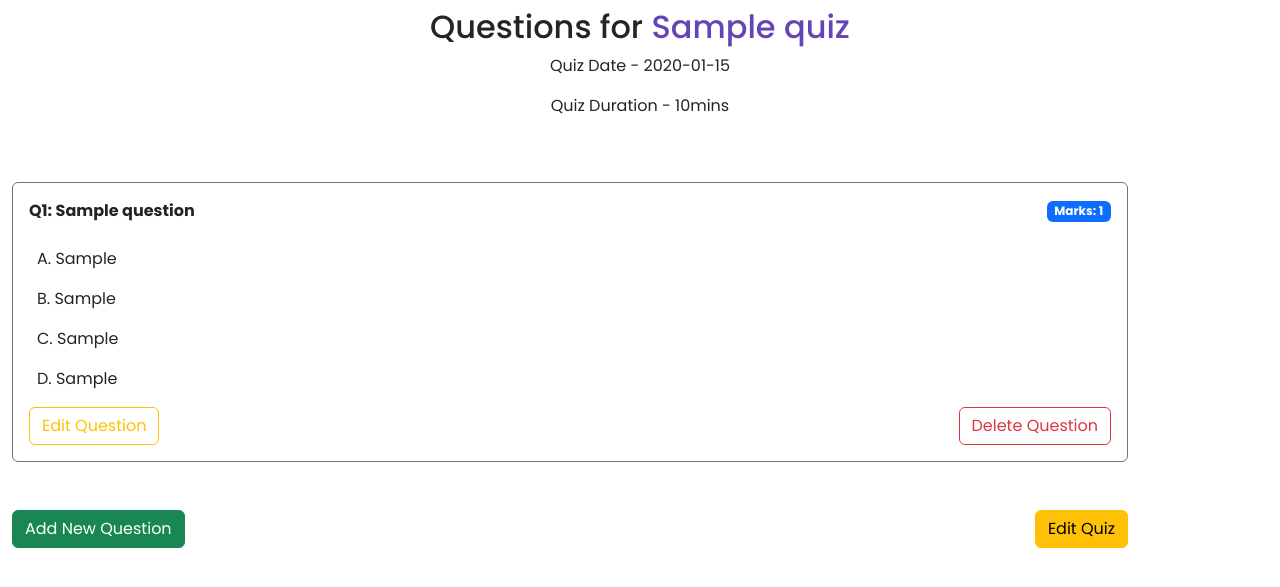
After one commit to Kaushal00Vaid/QuizMaster-V1, a Flask app: a page that uses templates/questions.html in a window 1280 px wide. The commit adds this page. Shown: the top 587 px of the page. Run offline with Flask 3, Linux system fonts and the light colour scheme; the visitor is signed in with stand-in values (Sample User, id 1); tables that the repository leaves empty hold one stand-in row (values such as "Sample post").

Commit message:
Built Admin dashboard with CRUD operations for subjects, chapters, quizzes, and questions

```diff
--- a/routes.py
+++ b/routes.py
@@ -209,7 +209,7 @@ def edit_subject(subject_name):
         subject.description = description
         db.session.commit()
         flash(f"Subject '{subject.name}' updated successfully!", "success")
-        return redirect(url_for('adminDashboard'))
+        return redirect(url_for('chapter_list', subject_name=subject.name))
     return render_template('editSubject.html', subject=subject)
 
 # -----------------------------------------------------------------------
@@ -228,7 +228,7 @@ def chapter_list(subject_name):
     chapter_list = subject.chapters
     return render_template('chapters.html', subject=subject, chapters=chapter_list)
 
-# Add new Chapter GET
+# Add new Chapter
 @app.route('/adminDashboard/<subject_name>/addChapter', methods=["GET","POST"])
 @admin_auth_required
 def addChapter(subject_name):
@@ -304,7 +304,7 @@ def edit_chapter(subject_name, chapter_name):
         chapter.description = description
         db.session.commit()
         flash(f"Chapter '{chapter.name}' updated successfully!", "success")
-        return redirect(url_for('chapter_list', subject_name=subject_name))
+        return redirect(url_for('quizzes_list', subject_name=subject_name, chapter_name=chapter.name))
     return render_template('editChapter.html', chapter=chapter, subject=subject)
 
 # -----------------------------------------------------------------------
@@ -324,8 +324,218 @@ def quizzes_list(chapter_name,subject_name):
     quizzes = chapter.quizzes
     return render_template('quizzes.html', subject=subject, chapter=chapter, quizzes=quizzes)
 
+# quiz create
+@app.route('/adminDashboard/<subject_name>/<chapter_name>/addQuiz', methods=["GET","POST"])
+@admin_auth_required
+def addQuiz(subject_name,chapter_name):
+    subject = Subject.query.filter_by(name=subject_name).first()
+    chapter = Chapter.query.filter_by(name=chapter_name, subject_id=subject.id).first()
+    if not subject or not chapter:
+        flash('Subject or Chapter not found', category='danger')
+        return redirect(url_for('adminDashboard'))
+
+    if request.method == 'POST':
+        title = request.form.get('title')
+        # handling dates
+        date_string = request.form.get('date')
+        date = datetime.strptime(date_string, '%Y-%m-%d').date()
+        duration = int(request.form.get('duration'))
+
+        # checking if all fields are filled up
+        if title=='' or date=='' or duration=='':
+            flash('All fields are required', category='danger')
+            return redirect(url_for('addQuiz', subject_name=subject_name, chapter_name=chapter.name))
+
+        if duration<0:
+            flash('Duration should be a number and should be Positive', category='danger')
+            return redirect(url_for('addQuiz', subject_name=subject_name, chapter_name=chapter.name))
+
+        new_quiz = Quiz(title=title, date=date, chapter_id=chapter.id, duration=duration)
+        db.session.add(new_quiz)
+        db.session.commit()
+        flash(f"Quiz '{new_quiz.title}' added successfully!", "success")
+        return redirect(url_for('quizzes_list', subject_name=subject_name, chapter_name=chapter.name))
+
+    return render_template('addQuiz.html', subject=subject, chapter=chapter)
+
+# quiz delete
+@app.route('/adminDashboard/delete/quiz/<int:quiz_id>', methods=['POST'])
+@admin_auth_required
+def delete_Quiz(quiz_id):
+    quiz = Quiz.query.get(quiz_id)
+    chapter = quiz.chapter
+    subject = chapter.subject
+    if not quiz:
+        flash('Quiz not found', category='danger')
+        return redirect(url_for('quizzes_list', subject_name=subject.name, chapter_name=chapter.name))
+
+    # quiz --> question
+
+    # fetching questions
+    questions = Question.query.filter_by(quiz_id=quiz.id).all()
+    for question in questions:
+        # Delete all questions related to this quiz
+        Question.query.filter_by(quiz_id=quiz.id).delete()
+
+    # Delete the quiz
+    db.session.delete(quiz)
+    db.session.commit()
+
+    flash(f"Quiz '{quiz.title}' and all related data deleted successfully!", "success")
+    return redirect(url_for('quizzes_list', subject_name=subject.name, chapter_name=chapter.name))
+
+# quiz edit
+@app.route('/adminDashboard/<subject_name>/<chapter_name>/<quiz_title>/edit_quiz', methods=['GET','POST'])
+@admin_auth_required
+def edit_quiz(subject_name, chapter_name, quiz_title):
+    subject = Subject.query.filter_by(name=subject_name).first()
+    chapter = Chapter.query.filter_by(name=chapter_name, subject_id=subject.id).first()
+    quiz = Quiz.query.filter_by(title=quiz_title).first()
+    if not quiz:
+        flash('Quiz not found', category='danger')
+        return redirect(url_for('quizzes_list', subject_name=subject_name, chapter_name=chapter.name))
+
+    if request.method == 'POST':
+        title = request.form.get('title')
+        # handling dates
+        date_string = request.form.get('date')
+        date = datetime.strptime(date_string, '%Y-%m-%d').date()
+        duration = int(request.form.get('duration'))
+
+        # checking if all fields are filled up
+        if title=='' or date=='' or duration=='':
+            flash('All fields are required', category='danger')
+            return redirect(url_for('edit_quiz', subject_name=subject_name, chapter_name=chapter.name, quiz_title=quiz.title))
+
+        if duration<0:
+            flash('Duration should be a number and should be Positive', category='danger')
+            return redirect(url_for('edit_quiz', subject_name=subject_name, chapter_name=chapter.name, quiz_title=quiz.title))
+
+        quiz.title = title
+        quiz.date = date
+        quiz.duration = duration
+        db.session.commit()
+        flash(f"Quiz '{quiz.title}' updated successfully!", "success")
+        return redirect(url_for('quizzes_list', subject_name=subject_name, chapter_name=chapter.name))
+    return render_template('editQuiz.html', chapter=chapter, subject=subject, quiz=quiz)
 
 
+# -----------------------------------------------------------------------
+
+# ------------------------- QUESTIONS CRUD------------------------
+
+
+# question read
+@app.route('/adminDashboard/<subject_name>/<chapter_name>/<quiz_title>')
+@admin_auth_required
+def question_list(chapter_name,subject_name,quiz_title):
+    subject = Subject.query.filter_by(name=subject_name).first()
+    chapter = Chapter.query.filter_by(name=chapter_name, subject_id=subject.id).first()
+    quiz = Quiz.query.filter_by(title=quiz_title).first()
+    if not subject or not chapter or not quiz:
+        flash('Subject or Chapter or Quiz not found', category='danger')
+        return redirect(url_for('adminDashboard'))
+    questions = quiz.questions
+    return render_template('questions.html', quiz=quiz, questions=questions, subject=subject, chapter=chapter)
+
+# question create
+@app.route('/adminDashboard/<subject_name>/<chapter_name>/<quiz_title>/addQuestion', methods=["GET","POST"])
+@admin_auth_required
+def addQuestion(subject_name,chapter_name,quiz_title):
+    subject = Subject.query.filter_by(name=subject_name).first()
+    chapter = Chapter.query.filter_by(name=chapter_name, subject_id=subject.id).first()
+    quiz = Quiz.query.filter_by(title=quiz_title).first()
+    if not subject or not chapter or not quiz:
+        flash('Subject or Chapter or Quiz not found', category='danger')
+        return redirect(url_for('adminDashboard'))
+
+    if request.method == 'POST':
+        questionTitle = request.form.get('questionTitle')
+        option_a = request.form.get('option_a')
+        option_b = request.form.get('option_b')
+        option_c = request.form.get('option_c')
+        option_d = request.form.get('option_d')
+        correct_option = request.form.get('correct_option')
+        marks = int(request.form.get('marks'))
+
+        # checking if all fields are filled up
+        if questionTitle=='' or option_a=='' or option_b=='' or option_c=='' or option_d=='' or correct_option=='':
+            flash('All fields are required', category='danger')
+            return redirect(url_for('addQuestion', subject_name=subject_name, chapter_name=chapter.name, quiz_title=quiz.title))
+
+        new_question = Question(quiz_id=quiz.id, questionTitle=questionTitle, option_a=option_a, option_b=option_b, option_c=option_c, option_d=option_d, correct_option=correct_option, marks=marks)
+        db.session.add(new_question)
+        db.session.commit()
+        flash("Question added successfully!", "success")
+        return redirect(url_for('question_list', subject_name=subject_name, chapter_name=chapter.name, quiz_title=quiz.title))
+
+    return render_template('addQuestion.html', subject=subject, chapter=chapter, quiz=quiz)
+
+# question delete
+@app.route('/adminDashboard/delete/question/<int:question_id>', methods=['POST'])
+@admin_auth_required
+def delete_Question(question_id):
+    question = Question.query.get(question_id)
+    quiz = question.quiz
+    chapter = quiz.chapter
+    subject = chapter.subject
+    if not question:
+        flash('Question not found', category='danger')
+        return redirect(url_for('question_list', subject_name=subject.name, chapter_name=chapter.name, quiz_title=quiz.title))
+
+    # Delete the question
+    db.session.delete(question)
+    db.session.commit()
+
+    flash("Question Deleted Successfully", "success")
+    return redirect(url_for('question_list', subject_name=subject.name, chapter_name=chapter.name, quiz_title=quiz.title))
+
+# question edit
+@app.route('/adminDashboard/<subject_name>/<chapter_name>/<quiz_title>/<question_id>/edit_question', methods=['GET','POST'])
+@admin_auth_required
+def edit_question(subject_name, chapter_name, quiz_title, question_id):
+    question = Question.query.get(question_id)
+    subject = Subject.query.filter_by(name=subject_name).first()
+    chapter = Chapter.query.filter_by(name=chapter_name, subject_id=subject.id).first()
+    quiz = Quiz.query.filter_by(title=quiz_title).first()
+    if not question:
+        flash('Question not found', category='danger')
+        return redirect(url_for('question_list', subject_name=subject_name, chapter_name=chapter.name, quiz_title=quiz.title))
+
+    if request.method == 'POST':
+        questionTitle = request.form.get('questionTitle')
+        option_a = request.form.get('option_a')
+        option_b = request.form.get('option_b')
+        option_c = request.form.get('option_c')
+        option_d = request.form.get('option_d')
+        correct_option = request.form.get('correct_option')
+        marks = int(request.form.get('marks'))
+
+        # checking if all fields are filled up
+        if questionTitle=='' or option_a=='' or option_b=='' or option_c=='' or option_d=='' or correct_option=='':
+            flash('All fields are required', category='danger')
+            return redirect(url_for('edit_question', subject_name=subject_name, chapter_name=chapter.name, quiz_title=quiz.title, question_id=question.id))
+
+        question.questionTitle = questionTitle
+        question.option_a = option_a
+        question.option_b = option_b
+        question.option_c = option_c
+        question.option_d = option_d
+        question.correct_option = correct_option
+        question.marks = marks
+        db.session.commit()
+        flash("Question updated successfully!", "success")
+        return redirect(url_for('question_list', subject_name=subject_name, chapter_name=chapter.name, quiz_title=quiz.title))
+    return render_template('editQuestion.html', chapter=chapter, subject=subject, quiz=quiz, question=question)
+
+# -----------------------------------------------------------------------
+
+# ------------------------- ADMIN SUMMARY _ USERS LIST ------------------------
+@app.route('/summary')
+@admin_auth_required
+def summary():
+    users = User.query.all()
+    return render_template('summary.html', users=users)
 
 
 # Define your 404 error handler
--- /dev/null
+++ b/templates/questions.html
@@ -0,0 +1,85 @@
+{% extends 'boilerplate.html' %} {% block body %}
+<!-- displaying questions -->
+
+<h2 class="text-center mt-2">
+  Questions for <span class="title">{{ quiz.title }}</span>
+</h2>
+<p class="text-center mt-2">Quiz Date - {{quiz.date}}</p>
+<p class="text-center mt-2">Quiz Duration - {{quiz.duration}}mins</p>
+
+<div class="container">
+  <div class="row">
+    {% for question in questions %}
+    <div class="mt-5 p-3 border border-secondary rounded">
+      <!-- Question Title and Marks -->
+      <div class="d-flex justify-content-between align-items-center">
+        <span class="fw-bold">
+          Q{{ loop.index }}: {{ question.questionTitle }}
+        </span>
+        <span class="badge bg-primary">Marks: {{ question.marks }}</span>
+      </div>
+
+      <!-- Options -->
+      <div class="mt-3">
+        <div
+          class="p-2 {{ 'bg-success text-white' if question.correct_option == 'A' else '' }}"
+        >
+          A. {{ question.option_a }}
+        </div>
+        <div
+          class="p-2 {{ 'bg-success text-white' if question.correct_option == 'B' else '' }}"
+        >
+          B. {{ question.option_b }}
+        </div>
+        <div
+          class="p-2 {{ 'bg-success text-white' if question.correct_option == 'C' else '' }}"
+        >
+          C. {{ question.option_c }}
+        </div>
+        <div
+          class="p-2 {{ 'bg-success text-white' if question.correct_option == 'D' else '' }}"
+        >
+          D. {{ question.option_d }}
+        </div>
+      </div>
+      <!-- edit and delete question -->
+      <div class="mt-2 d-flex justify-content-between">
+        <a
+          href="{{ url_for('edit_question', subject_name=subject.name, chapter_name=chapter.name,quiz_title=quiz.title,question_id=question.id) }}"
+          class="btn btn-outline-warning"
+        >
+          Edit Question
+        </a>
+        <form
+          method="POST"
+          action="{{ url_for('delete_Question', question_id=question.id) }}"
+        >
+          <button type="submit" class="btn btn-outline-danger">
+            Delete Question
+          </button>
+        </form>
+      </div>
+    </div>
+    <br />
+    {% else %}
+    <p>No questions found for this quiz.</p>
+    {% endfor %}
+  </div>
+
+  <!-- Buttons for Editing Quiz and Adding New Questions -->
+  <div class="mt-5 mb-5 d-flex justify-content-between">
+    <a
+      href="{{ url_for('addQuestion', subject_name=subject.name, chapter_name=chapter.name, quiz_title=quiz.title) }}"
+      class="btn btn-success"
+    >
+      Add New Question
+    </a>
+    <a
+      href="{{ url_for('edit_quiz', subject_name=subject.name, chapter_name=chapter.name, quiz_title=quiz.title) }}"
+      class="btn btn-warning"
+    >
+      Edit Quiz
+    </a>
+  </div>
+</div>
+{% endblock %}
```
Also changed, not shown: templates/addQuestion.html (added, +112 -0 lines), templates/addQuiz.html (added, +68 -0 lines), templates/editQuestion.html (added, +115 -0 lines), templates/editQuiz.html (added, +63 -0 lines), templates/quizzes.html (+13 -4 lines), templates/summary.html (added, +34 -0 lines).
